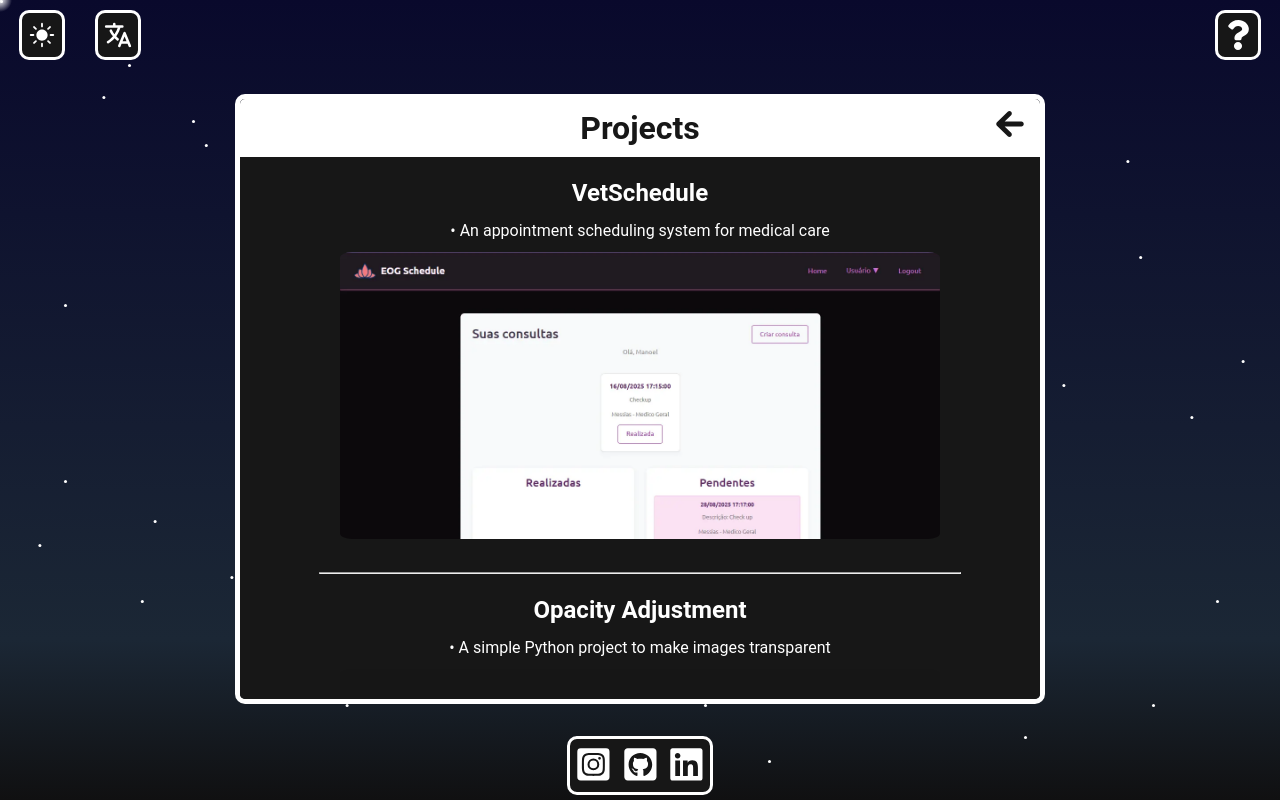
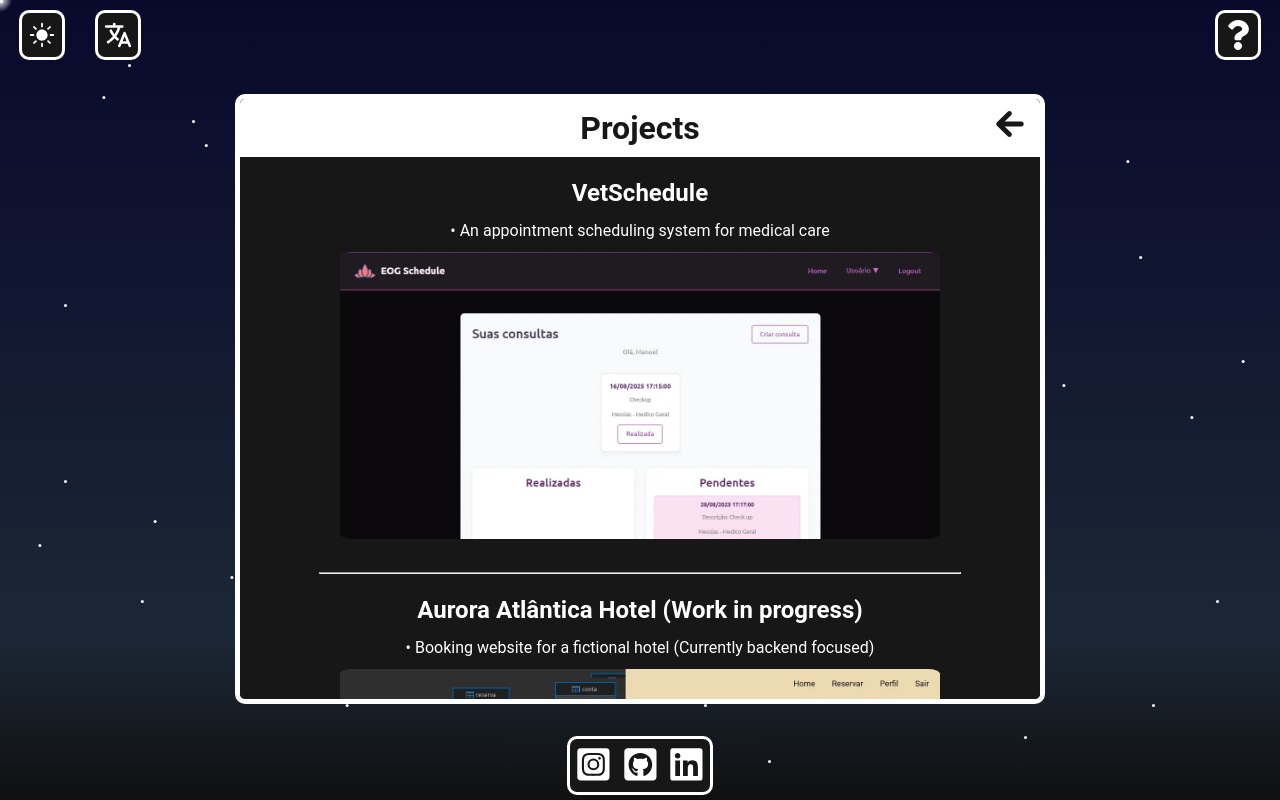
Before and after one commit to Man0el1/portifolio-manoel, a React (Create React App) app: page / in a window 1280 px wide. Both pictures are taken after a click on the button 640 px from the left and 410 px from the top of the page. Built offline with nearby package versions, Linux system fonts and the light colour scheme.

Commit message:
1.2.4 hotel api

```diff
--- a/src/components/Header/Header.js
+++ b/src/components/Header/Header.js
@@ -13,7 +13,7 @@ export default function Header() {
   const [localTheme, setLocalTheme] = useState(localStorage.getItem('theme') || 'dark-theme');
 
   function changeTheme() {
-    setLocalTheme(localTheme === 'light-theme' ? 'dark-theme' : 'light-theme');
+    setLocalTheme(localTheme === 'dark-theme' ? 'light-theme' : 'dark-theme');
   }
   const changeCurrentLanguage = () => {
     const newLang = i18n.language === "en" ? "pt" : "en";
--- a/src/components/MainPages/Work/Work.js
+++ b/src/components/MainPages/Work/Work.js
@@ -20,6 +20,11 @@ export default function Menu({ handleBackButton }) {
     {
       title: t('work.work_2'),
       description: t('work.work_2sub'),
+      img: '/images/hotelapi.webp'
+    },
+    {
+      title: t('work.work_3'),
+      description: t('work.work_3sub'),
       img: '/images/transjar.webp'
     }
   ];
--- a/src/locales/en/translation.json
+++ b/src/locales/en/translation.json
@@ -30,8 +30,10 @@
     "github": "See more on my ",
     "work_1": "VetSchedule",
     "work_1sub": "An appointment scheduling system for medical care",
-    "work_2": "Opacity Adjustment",
-    "work_2sub": "A simple Python project to make images transparent"
+    "work_2": "Aurora Atlântica Hotel (Work in progress)",
+    "work_2sub": "Booking website for a fictional hotel (Currently backend focused)",
+    "work_3": "Opacity Adjustment",
+    "work_3sub": "A simple Python project to make images transparent"
   },
 
   "contact": {
--- a/src/locales/pt/translation.json
+++ b/src/locales/pt/translation.json
@@ -30,8 +30,10 @@
     "github": "Veja mais no meu ",
     "work_1": "VetSchedule",
     "work_1sub": "Um sistema de agendamento de consultas para atendimento médico",
-    "work_2": "Ajuste de Opacidade",
-    "work_2sub": "Sistema simples em python para deixar imagens transparentes"
+    "work_2": "Hotel Aurora Atlântica (Em progresso)",
+    "work_2sub": "Site de booking para um hotel simulado (Atualmente focado em backend)",
+    "work_3": "Ajuste de Opacidade",
+    "work_3sub": "Sistema simples em python para deixar imagens transparentes"
   },
 
   "contact": {
```
Also changed, not shown: public/images/hotelapi.webp (added).
